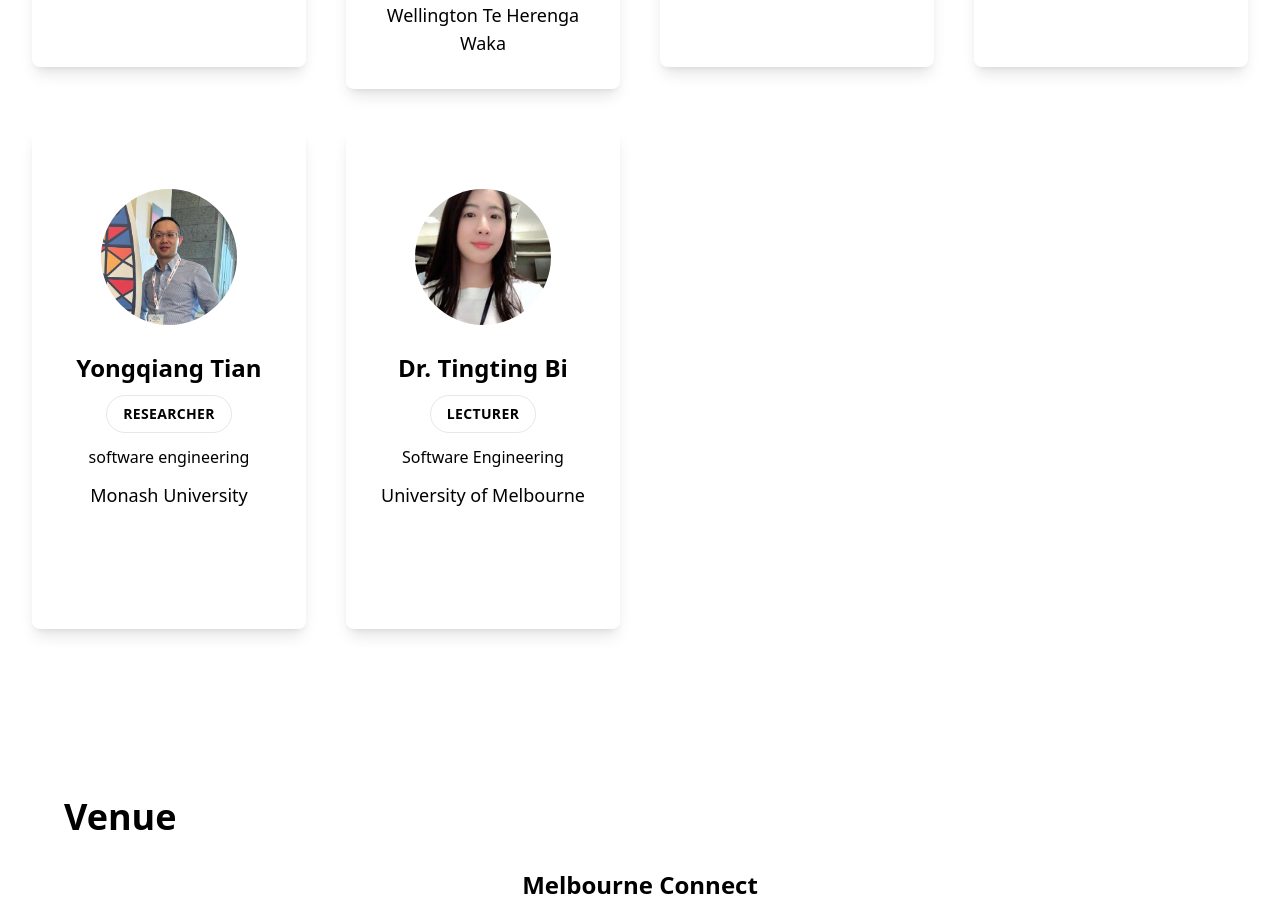
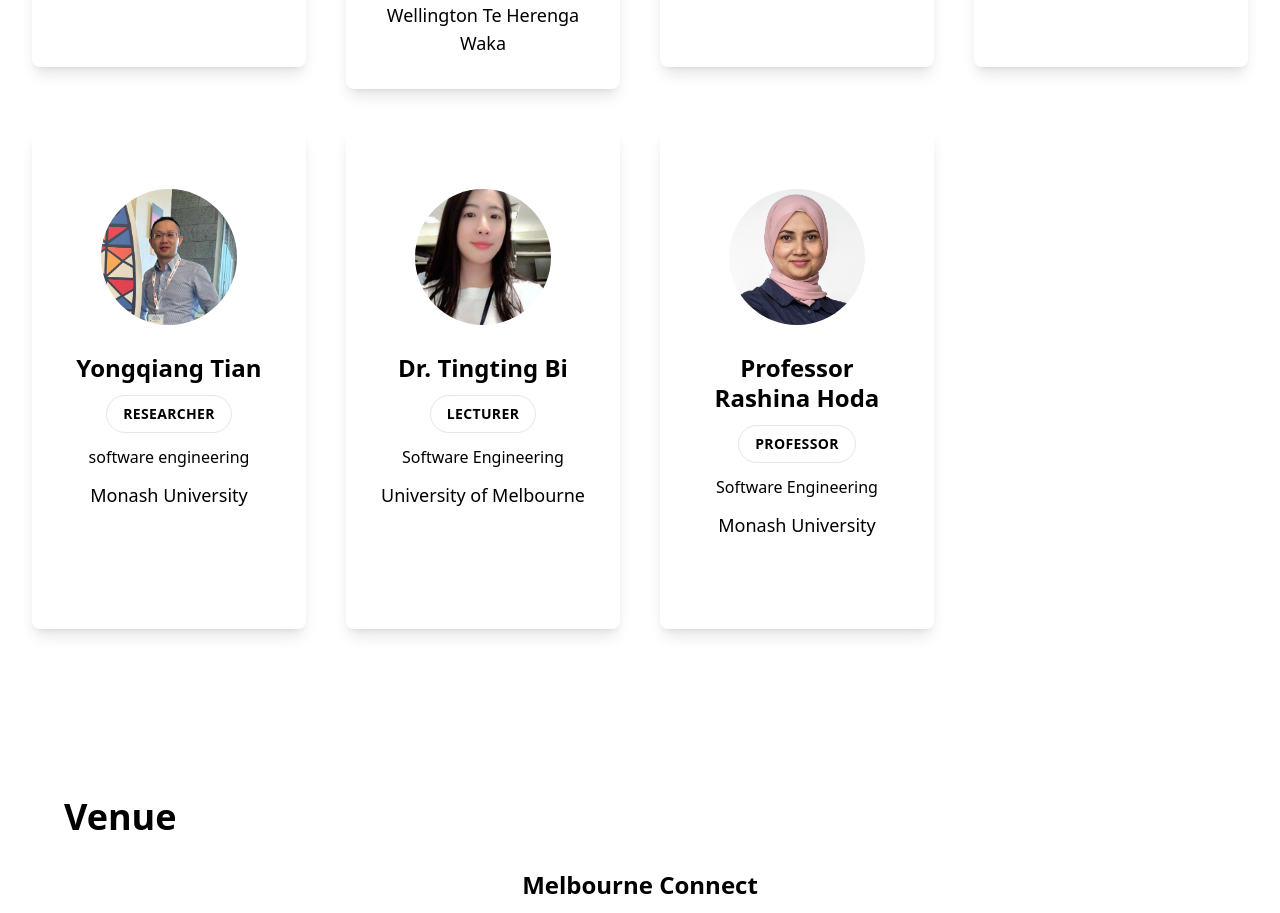
Before and after one commit to ozse-school/ozse-school.github.io, a React (Vite) app: page /#/ in a window 1280 px wide. Shown: the part 3703-4616 px from the top of the page. Built offline with nearby package versions, Linux system fonts and the light colour scheme.

Commit message:
updated another speaker

```diff
--- a/src/Speaker.jsx
+++ b/src/Speaker.jsx
@@ -114,6 +114,14 @@ const speakers = [
         organization: "University of Melbourne",
         profileImage: "/speaker/tingting.jpeg",
     },
+    {
+        topic: "",
+        name: "Professor Rashina Hoda",
+        position: "Professor",
+        group: "Software Engineering",
+        organization: "Monash University",
+        profileImage: "/speaker/rashina.jpg",
+    },
 ];
 
 const SpeakersSection = ({id}) => {
```
Also changed, not shown: public/speaker/rashina.jpg (added).
